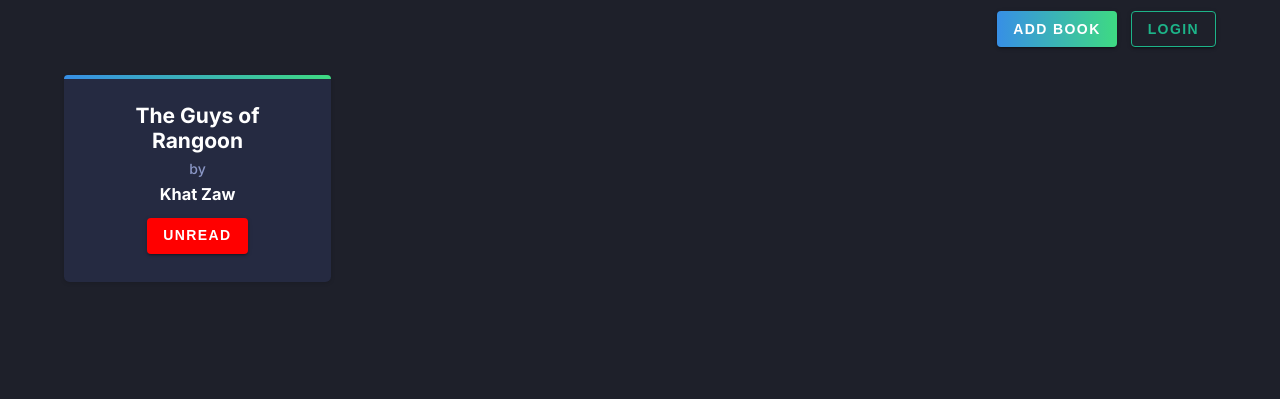
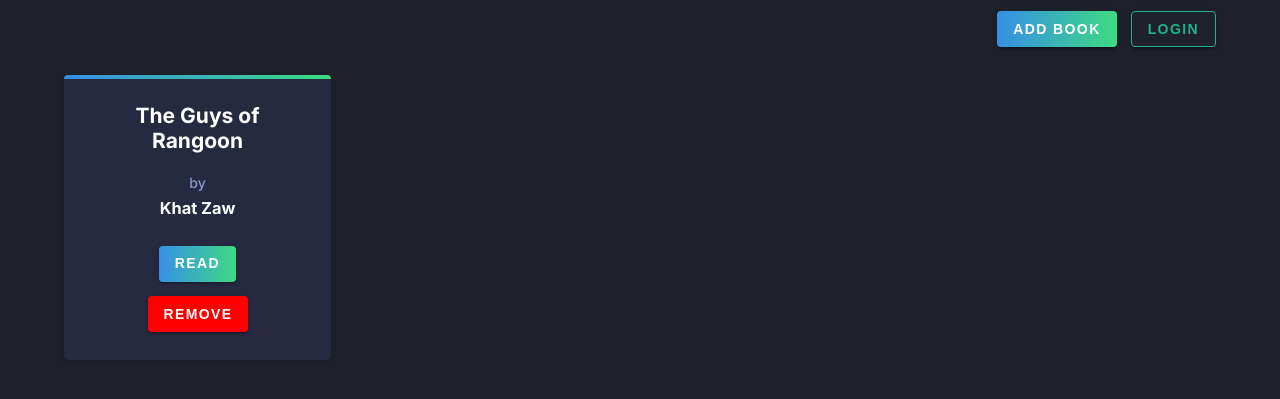
Before and after one commit to soewaiyanag/library, a website: page index.html in a window 1280 px wide. Shown: the part 89-488 px from the top of the page. Drawn offline with Linux system fonts and the light colour scheme.

Commit message:
add remove btn to book card

```diff
--- a/index.html
+++ b/index.html
@@ -58,12 +58,8 @@
         <div class="book-card">
           <h1 class="book-title">The Guys of Rangoon</h1>
           <h3 class="book-aurthor">Khat Zaw</h3>
-          <input
-            class="read-toggle btn"
-            type="checkbox"
-            name="read-toggle"
-            checked
-          />
+          <input class="book-read btn" type="checkbox" />
+          <button class="book-remove btn btn-red">remove</button>
         </div>
       </section>
     </main>
--- a/styles/scss/_media_query.scss
+++ b/styles/scss/_media_query.scss
@@ -11,9 +11,7 @@
   }
   form {
     flex-direction: column;
-    > * {
-      width: 100%;
-    }
+
     .btn {
       margin: 0 auto;
     }
--- a/styles/scss/_mixin.scss
+++ b/styles/scss/_mixin.scss
@@ -10,7 +10,7 @@
     background: hsl(230, 22%, 74%);
     box-shadow: inset rgb(0, 0, 0, 0.5);
   }
-  @if $theme == notRead {
+  @if $theme == red {
     background: #ff0000;
   }
 }
--- a/styles/scss/_utilities.scss
+++ b/styles/scss/_utilities.scss
@@ -6,7 +6,7 @@
   margin-right: auto;
 }
 
-.read-toggle {
+.book-read {
   margin-top: 1rem;
   appearance: none;
   cursor: pointer;
@@ -26,7 +26,7 @@
     font-weight: 700;
   }
   &:checked {
-    @include gradient(notRead);
+    @include gradient(red);
 
     &::before {
       content: "unread";
@@ -60,6 +60,11 @@
   }
 }
 
+.btn-red {
+  color: #fff;
+  @include gradient(red);
+}
+
 .btn-gradient {
   color: #fff;
   background: linear-gradient(
--- a/styles/scss/components/_library.scss
+++ b/styles/scss/components/_library.scss
@@ -6,6 +6,10 @@
   display: grid;
   gap: 2rem;
   .book-card {
+    display: flex;
+    flex-direction: column;
+    align-items: center;
+    gap: 1rem;
     position: relative;
     text-align: center;
     padding: 2rem;
@@ -38,7 +42,11 @@
       margin: 0.5rem;
     }
   }
-  .read-toggle {
+  .book-read {
     line-height: 2.5;
+    color: #fff;
+  }
+  .book-remove {
+    max-width: 100px;
   }
 }
```
Also changed, not shown: styles/css/style.css, 1 other file.
